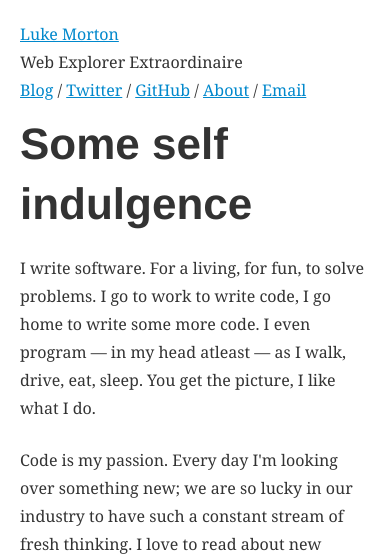
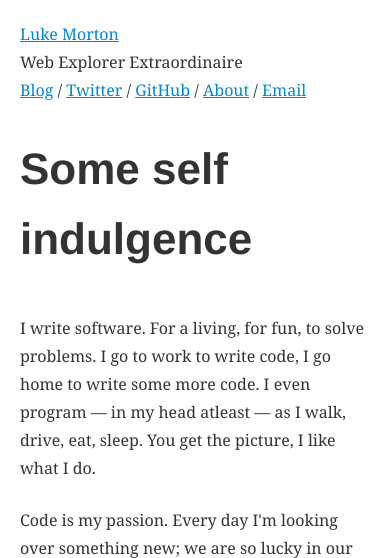
Before and after one commit to lukemorton/lukemorton.co.uk, a PHP site: page /about.html in a window 390 px wide. Shown: the top 558 px of the page. Run offline with PHP 8.4, Linux system fonts and the light colour scheme; some libraries are stand-ins or nearby versions.

Commit message:
Improve styling of headers for multi-lines

```diff
--- a/public/css/screen.css
+++ b/public/css/screen.css
@@ -35,7 +35,8 @@ h4 {
 
 h1 {
   font-size: 44px;
-  line-height: 100px;
+  line-height: 70px;
+  padding: 20px 0 30px 0;
 }
 
 h2,
@@ -61,8 +62,6 @@ h4 {
   }
 
   h1 {
-    line-height: 60px;
-    margin-bottom: 20px;
   }
 
   h2,
```
